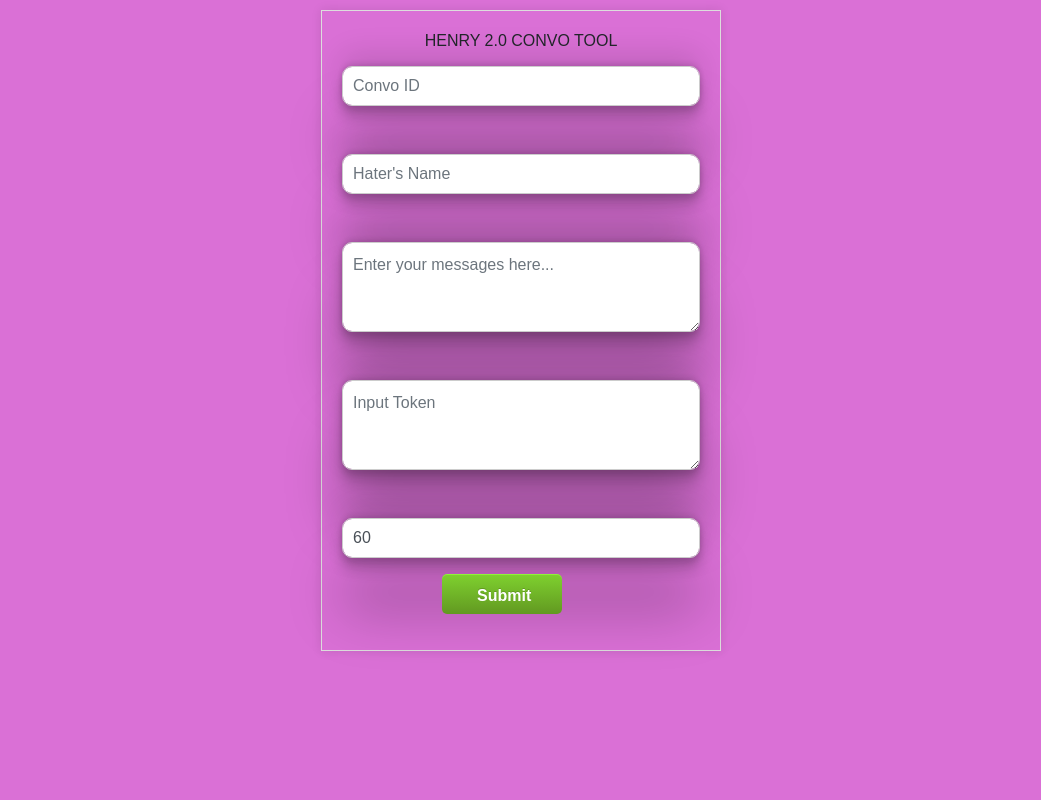
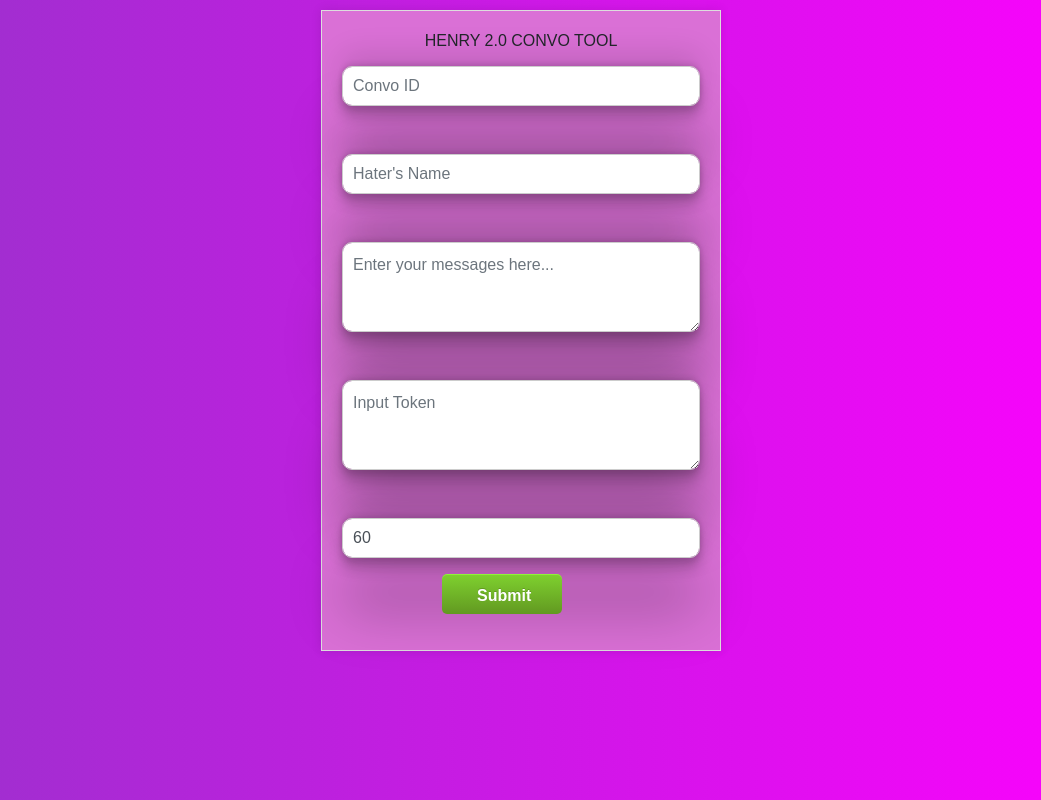
Before and after one commit to Jwnwnj/SINGELNEW, a Flask app: page / in a window 1280 px wide. Shown: the whole page, without its empty margins (119-1160 px from the left). Run offline with Flask 3, Linux system fonts and the light colour scheme; some libraries are stand-ins or nearby versions.

Commit message:
Update index.html

```diff
--- a/templates/index.html
+++ b/templates/index.html
@@ -28,7 +28,7 @@
 
             font-family: Arial, sans-serif;
 
-            background-color: #DA70D6;
+            background: linear-gradient(to right, #9932CC, #FF00FF);
 
             height: 700px;
 
```
